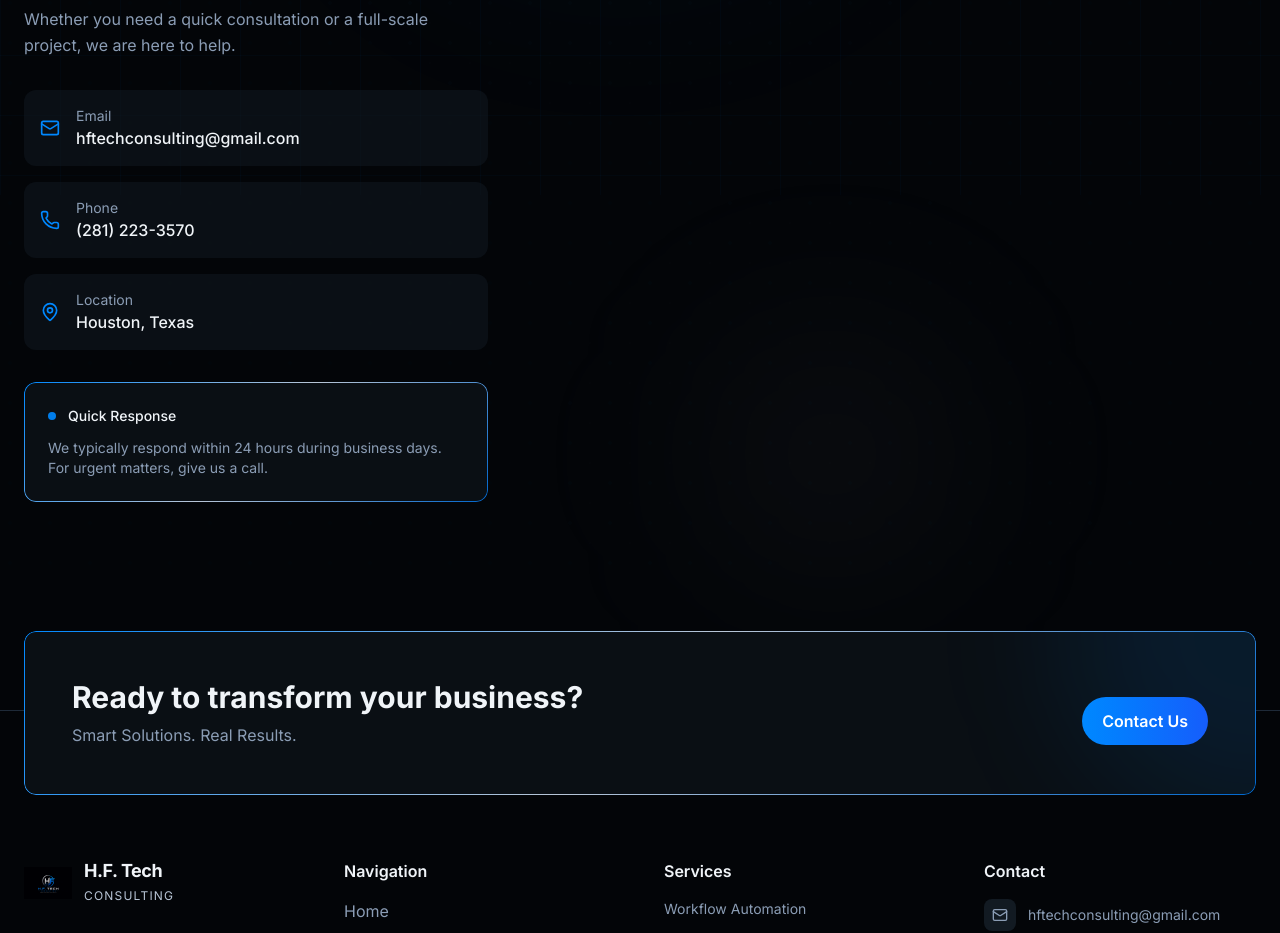
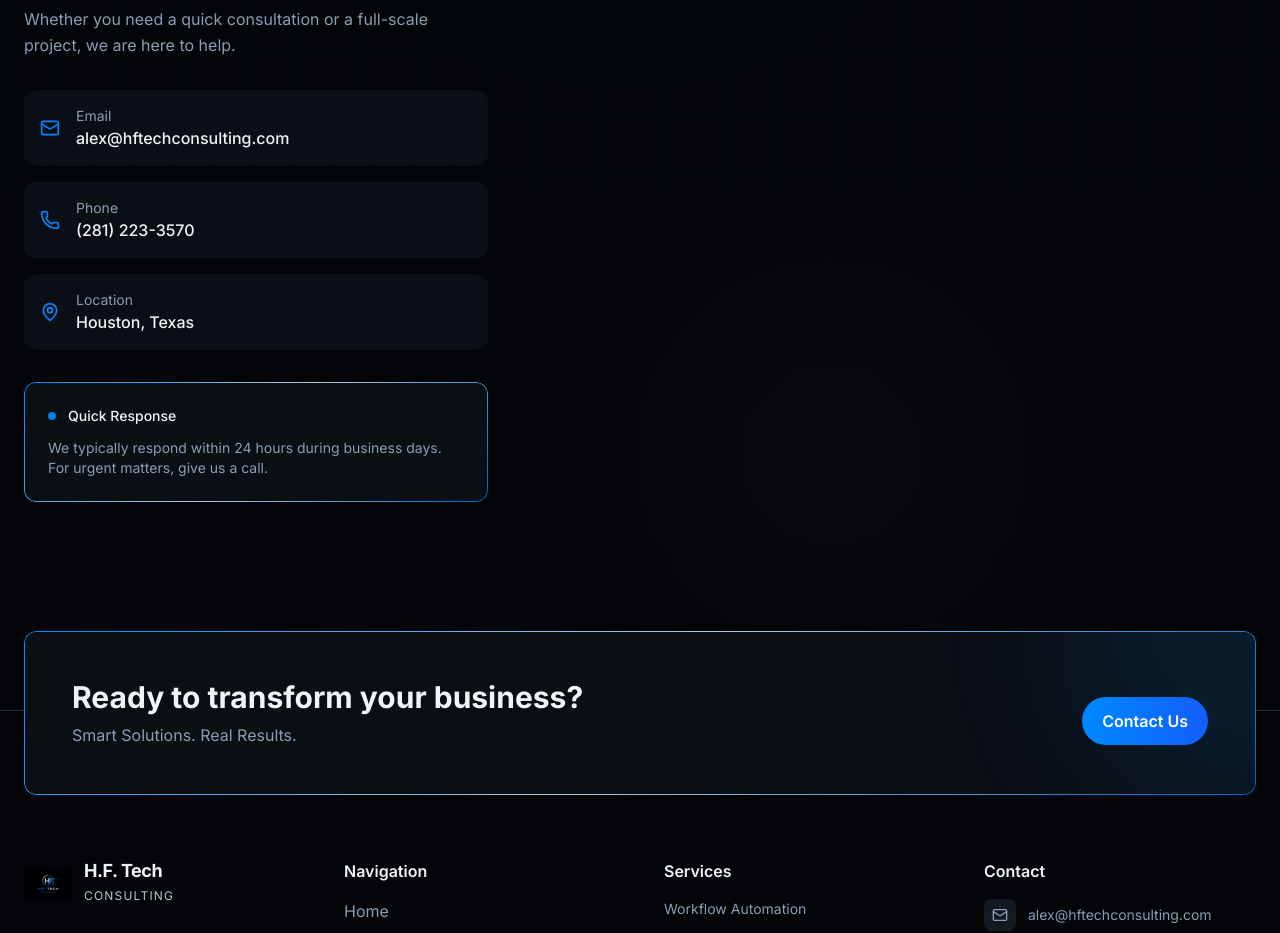
Before and after one commit to alexferrell4/hf-tech-consulting, a Next.js app: page /contact in a window 1280 px wide. Shown: the part 605-1538 px from the top of the page. Built offline with nearby package versions, Linux system fonts and the light colour scheme.

Commit message:
12th man

```diff
--- a/src/app/contact/page.tsx
+++ b/src/app/contact/page.tsx
@@ -76,7 +76,7 @@
                 <div>
                   <p className="text-sm text-muted-foreground">Email</p>
                   <p className="text-foreground font-medium">
-                    hftechconsulting@gmail.com
+                    alex@hftechconsulting.com
                   </p>
                 </div>
               </div>
--- a/src/components/Footer.tsx
+++ b/src/components/Footer.tsx
@@ -135,7 +135,7 @@
                   <div className="w-8 h-8 rounded-lg bg-muted flex items-center justify-center group-hover:bg-accent/20 transition-colors">
                     <Mail className="w-4 h-4" />
                   </div>
-                  <span className="text-sm">hftechconsulting@gmail.com</span>
+                  <span className="text-sm">alex@hftechconsulting.com</span>
                 </a>
               </li>
               <li>
--- a/src/components/Navbar.tsx
+++ b/src/components/Navbar.tsx
@@ -168,7 +168,7 @@
                 >
                   <div className="flex items-center gap-3 px-4 text-muted-foreground">
                     <Mail className="w-4 h-4" />
-                    <span className="text-sm">hftechconsulting1@gmail.com</span>
+                    <span className="text-sm">alex@hftechconsuling.com</span>
                   </div>
 
                   <div className="flex items-center gap-3 px-4 text-muted-foreground">
```
